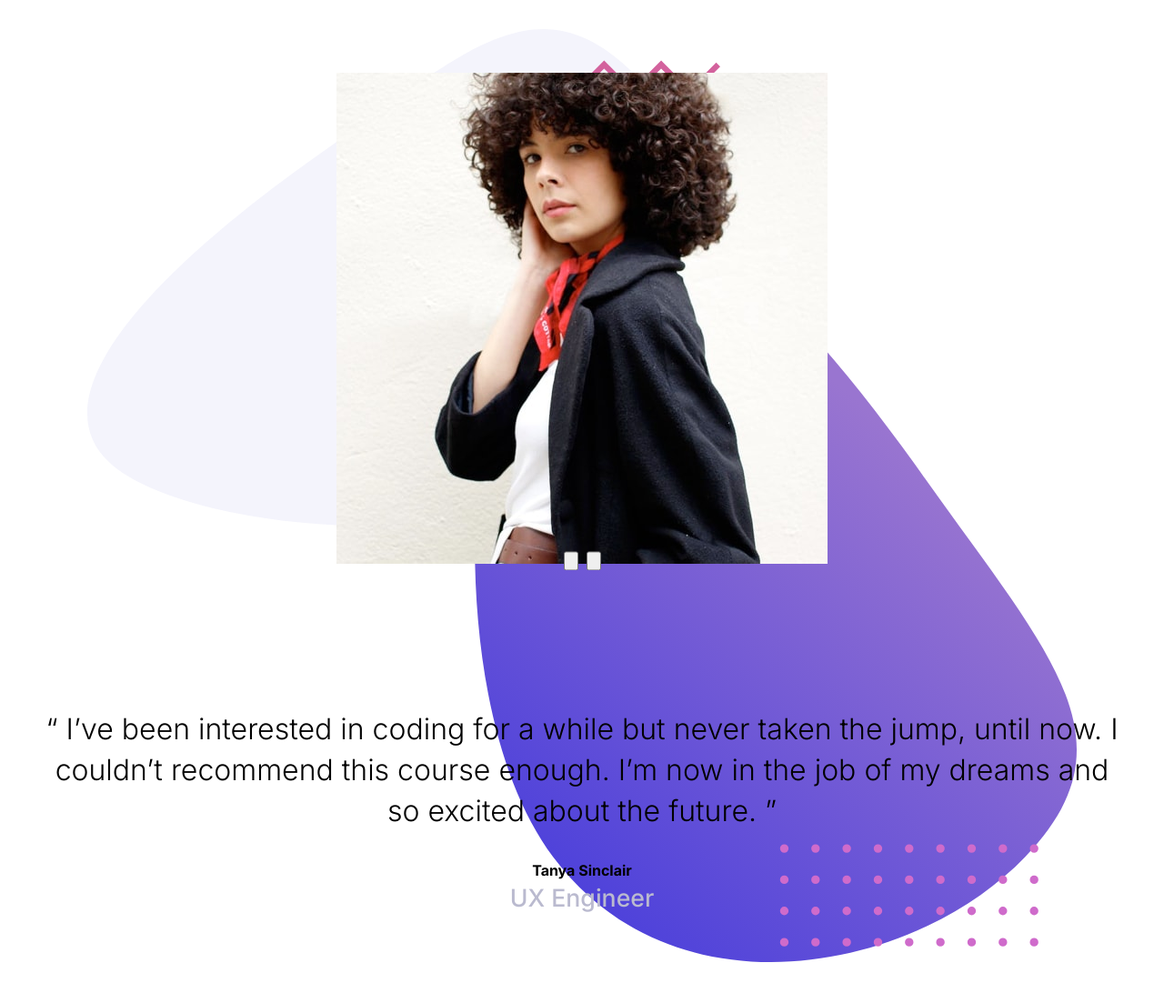
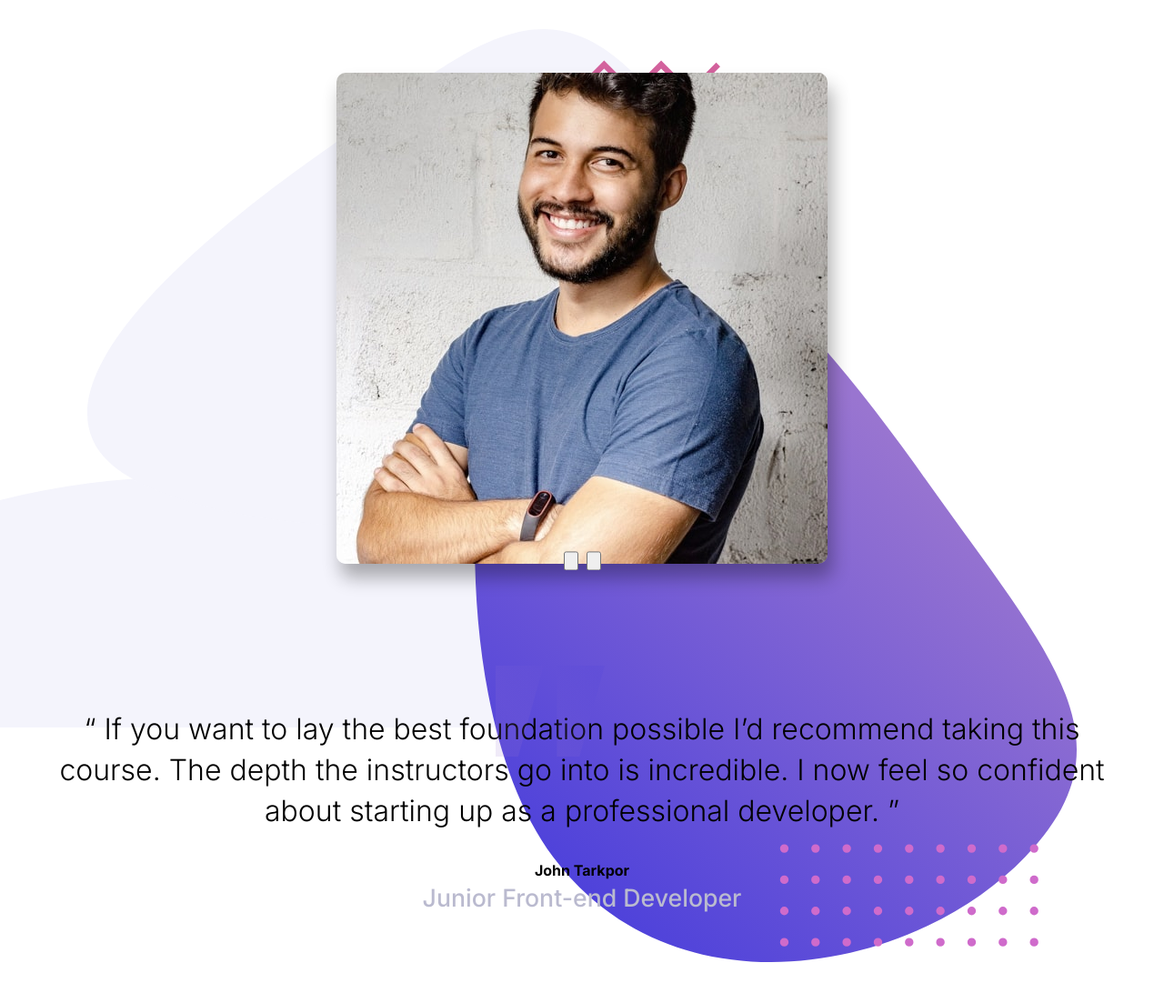
Before and after one commit to ConradMcGrifter/testimonial-slider, a plain HTML site: page index.html in a window 1280 px wide. Shown: the whole page at 91% size. Drawn offline with Linux system fonts and the light colour scheme.

Commit message:
added second background image

```diff
--- a/index.html
+++ b/index.html
@@ -37,17 +37,18 @@
                     <button class="next"><img src="" alt="" /></button>
                 </div>
             </div>
-
+            <div class="quote--outer-wrap">
+                <img src="images/pattern-quotes.svg" alt="" />
                 <!--
                     tanya quote
                  -->
                 <div class="quote tanya">
                     <div class="quote--wrap">
                         <p class="quote__p">
-                        “ I’ve been interested in coding for a while but never
-                        taken the jump, until now. I couldn’t recommend this
-                        course enough. I’m now in the job of my dreams and so
-                        excited about the future. ”
+                            “ I’ve been interested in coding for a while but
+                            never taken the jump, until now. I couldn’t
+                            recommend this course enough. I’m now in the job of
+                            my dreams and so excited about the future. ”
                         </p>
                         <div class="quote__name--wrap">
                             <h3 class="quote__name">Tanya Sinclair</h3>
@@ -60,10 +61,11 @@
                 <div class="quote john">
                     <div class="quote--wrap">
                         <p class="quote__p">
-                        “ If you want to lay the best foundation possible I’d
-                        recommend taking this course. The depth the instructors
-                        go into is incredible. I now feel so confident about
-                        starting up as a professional developer. ”
+                            “ If you want to lay the best foundation possible
+                            I’d recommend taking this course. The depth the
+                            instructors go into is incredible. I now feel so
+                            confident about starting up as a professional
+                            developer. ”
                         </p>
                         <div class="quote__name--wrap">
                             <h3 class="quote__name">John Tarkpor</h3>
@@ -73,6 +75,8 @@
                         </div>
                     </div>
                 </div>
+            </div>
+            <!-- outer wrap ends-->
         </div>
         <!--
 
--- a/styles/styles.scss
+++ b/styles/styles.scss
@@ -22,10 +22,11 @@ body {
     font-size: clamp(1.8rem, 3vw, 3.2rem);
     // font-size: 1.8rem;
     font-weight: 300;
-    background: url("../images/pattern-bg.svg");
-    background-repeat: no-repeat;
-    background-position: top;
-    background-position: 50% 1em;
+    background: url("../images/pattern-bg.svg"),
+        url("../images/pattern-curve.svg");
+    background-repeat: no-repeat, no-repeat;
+    background-position: top, bottom left;
+    background-position: 50% 1em, bottom left;
     background-size: 85%;
     padding: 1.5em;
     line-height: 1.4;
@@ -33,6 +34,11 @@ body {
 
 .john,
 .john-img {
+    display: block;
+}
+
+.tanya,
+.tanya-img {
     display: none;
 }
 
@@ -51,6 +57,8 @@ body {
     .john-img {
         width: 75%;
         max-width: min-content;
+        border-radius: 10px;
+        box-shadow: 5px 15px 20px rgba(0, 0, 0, 0.315);
     }
 
     .button--wrap {
@@ -65,8 +73,20 @@ body {
     }
 }
 
+.quote--outer-wrap {
+    grid-row: 3 / 4;
+    // outline: solid red 2px;
+    position: relative;
+
+    img {
+        position: absolute;
+        top: -1.5em;
+        left: 42%;
+        width: clamp(60px, 10vw, 120px);
+    }
+}
 .quote {
-    grid-row: 3 / 4;
+    // grid-row: 3 / 4;
 
     .quote--wrap {
         @include flexCenter(column);
```
Also changed, not shown: css/styles.css, 1 other file. Lines whose indentation alone changed are shown as unchanged.
